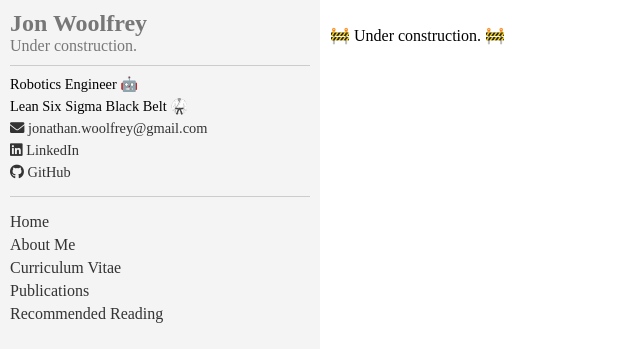
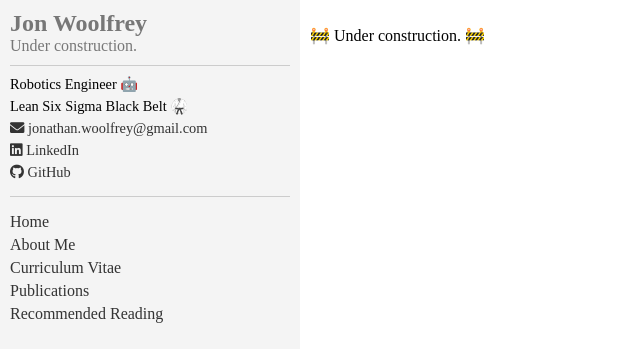
Before and after one commit to Woolfrey/woolfrey.github.io, a Jekyll site: the page built from README.md, in a window 1280 px wide. Shown: the top 362 px of the page, without its empty margins (0-640 px from the left). Built offline with Jekyll 4.4.1, drawn with Linux system fonts in a browser that asks for light colours; our own code applies the rules of GitHub Pages for plain Markdown files.

Commit message:
Reduce width of sidebar

```diff
--- a/assets/main.css
+++ b/assets/main.css
@@ -31,7 +31,7 @@ a:visited {
 
 /* Sidebar container */
 .sidebar {
-  width: 300px; /* Sets sidebar width */
+  width: 280px; /* Sets sidebar width */
   background-color: #f4f4f4; /* Sets sidebar background color to light gray */
   padding: 10px; /* Adds padding inside sidebar */
 }
```
